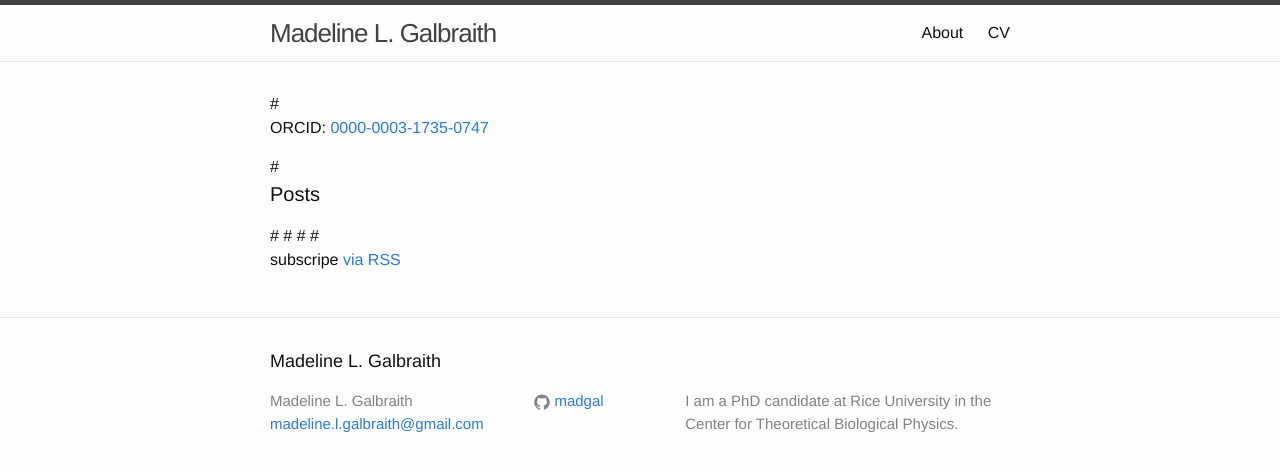
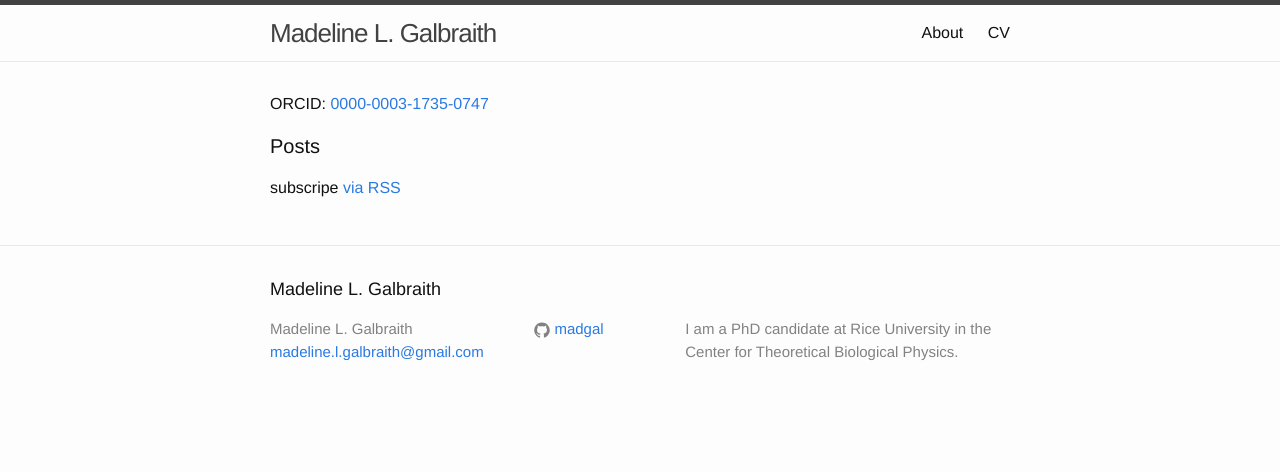
Before and after one commit to madgal/madgal.github.io, a Jekyll site: the page built from index.html, in a window 1280 px wide. Shown: the top 472 px of the page. Built offline with Jekyll 4.4.1, drawn with Linux system fonts in a browser that asks for light colours.

Commit message:
Update index.html

```diff
--- a/index.html
+++ b/index.html
@@ -3,17 +3,17 @@ layout: default
 ---
 
 <div class="home">
-  #  <p class="website">ORCID: <a href="https://orcid.org/0000-0003-1735-0747">0000-0003-1735-0747</a></p>
-#  <h1 class="page-heading">Posts</h1>
-#  <u1 class="post-list">
-#    {% for post in site.posts %}
-#      <li>
-#        <span class="post-meta">{{post.dat | date: "%b %-d, %Y"}}</span>
-#        <h2>
-#          <a class="post-link" href="{{ post.url | prepend: site.baseurl }}">{{ post.title }}</a>
-#        </h2>
-#      </li>
-#    {% endfor %}
-#  </u1>
-#  <p class="rss-subscribe">subscripe <a href="{{ "/feed.xml" | prepend: site.baseurl }}">via RSS</a></p>
+   <p class="website">ORCID: <a href="https://orcid.org/0000-0003-1735-0747">0000-0003-1735-0747</a></p>
+  <h1 class="page-heading">Posts</h1>
+  <u1 class="post-list">
+    {% for post in site.posts %}
+      <li>
+        <span class="post-meta">{{post.dat | date: "%b %-d, %Y"}}</span>
+        <h2>
+          <a class="post-link" href="{{ post.url | prepend: site.baseurl }}">{{ post.title }}</a>
+        </h2>
+      </li>
+    {% endfor %}
+  </u1>
+  <p class="rss-subscribe">subscripe <a href="{{ "/feed.xml" | prepend: site.baseurl }}">via RSS</a></p>
 </div>
```
